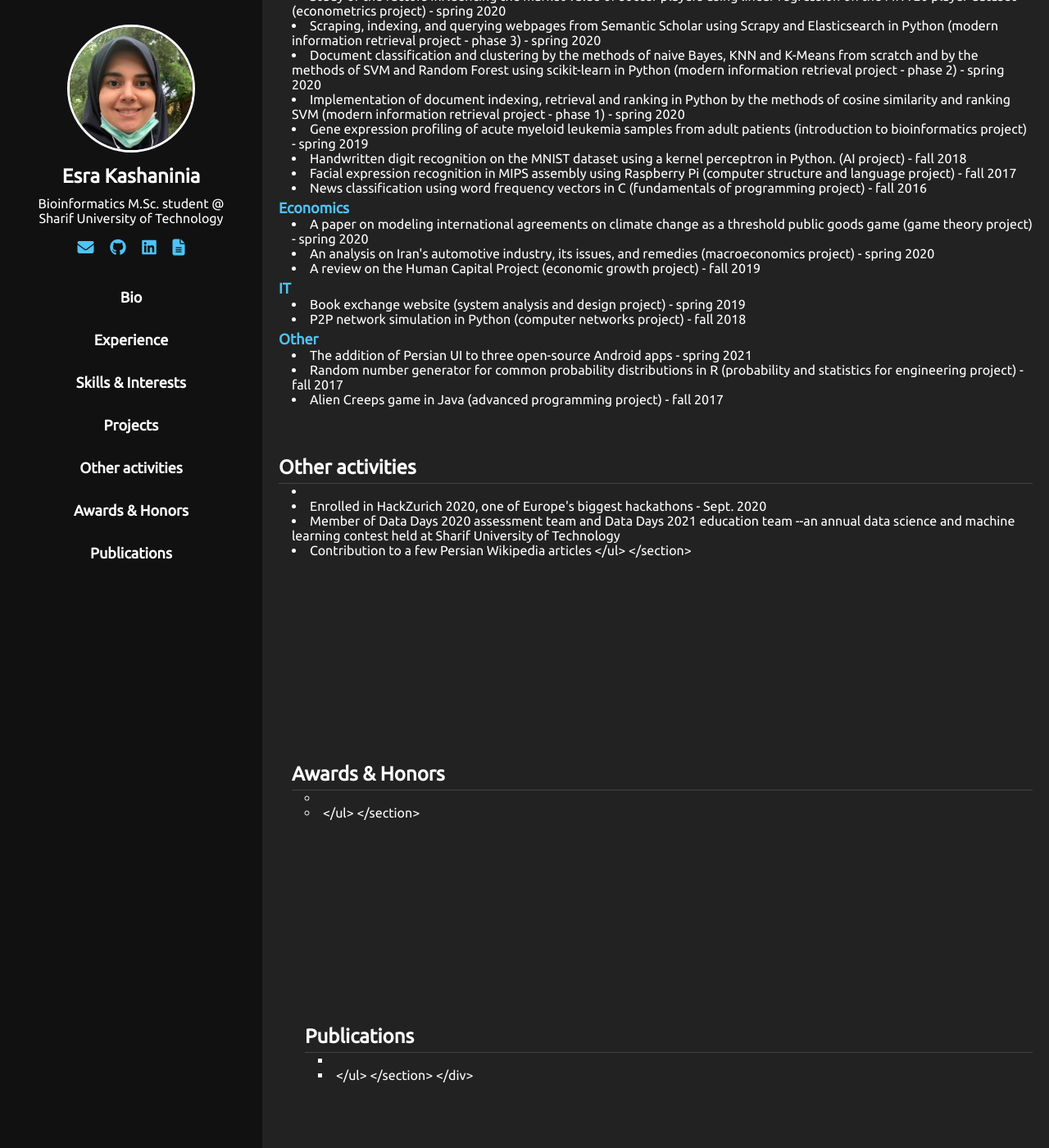
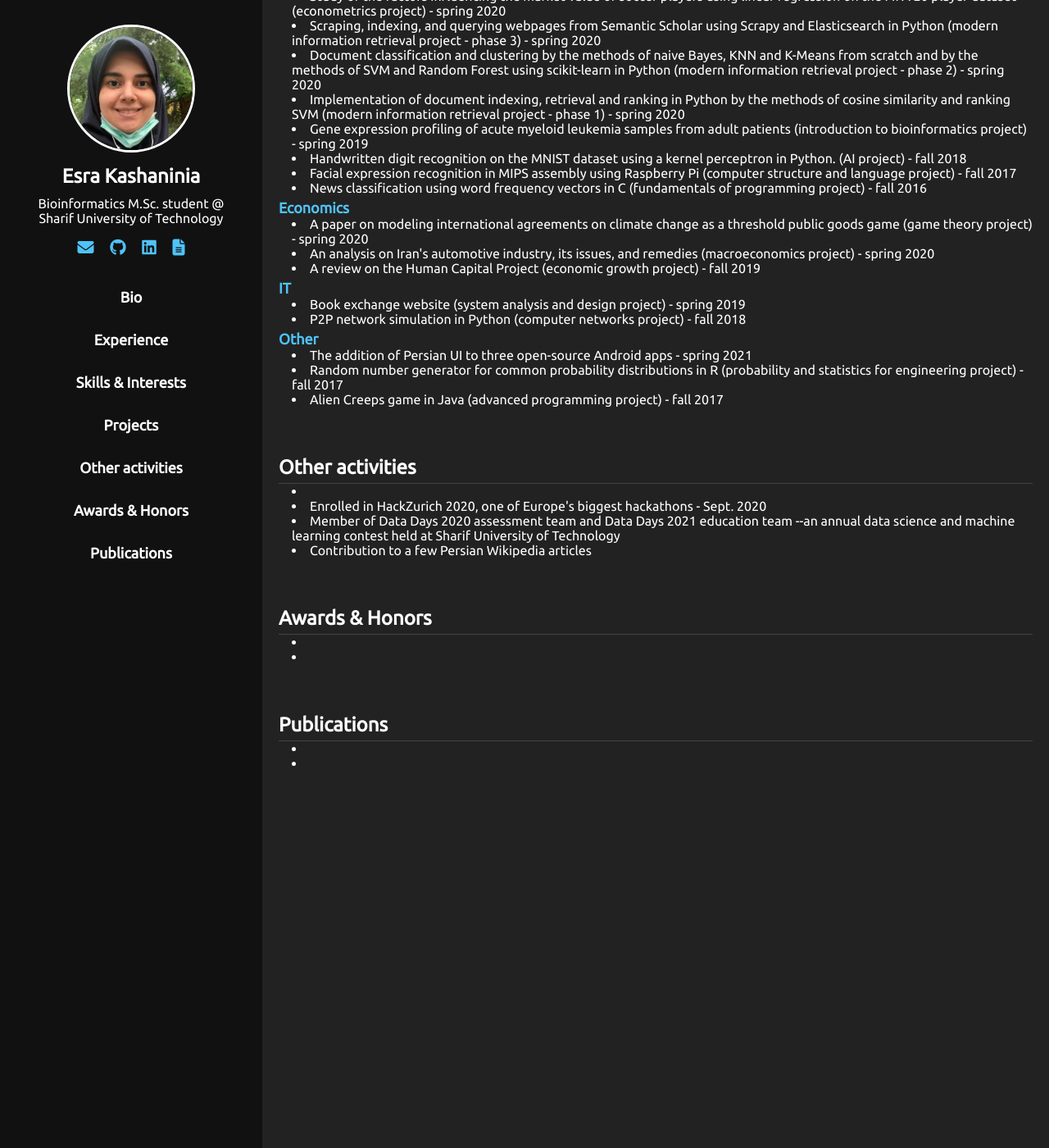
Before and after one commit to Esra-K/Esra-K.github.io, a Jekyll site: the page built from index.md, in a window 1280 px wide and 1400 px high, scrolled down 772 px. Shown: the whole window at 82% size. Built offline with Jekyll 4.4.1, drawn with Linux system fonts in a browser that asks for light colours.

Commit message:
refined previous commit

```diff
--- a/index.md
+++ b/index.md
@@ -69,10 +69,13 @@ layout: default
   <section id="extracurricular">
     <h2>Other activities</h2>
     <ul>
-<li>
+<li> </li>
 <li> Enrolled in HackZurich 2020, one of Europe's biggest hackathons - Sept. 2020
+</li>
 <li> Member of Data Days 2020 assessment team and Data Days 2021 education team  --an annual data science and machine learning contest held at Sharif University of Technology
+</li>
 <li> Contribution to a few Persian Wikipedia articles
+</li>
 </ul>
   </section>
 
@@ -80,7 +83,9 @@ layout: default
   <h2> Awards & Honors </h2>
   <ul>
   <li>
+  </li>
   <li>
+  </li>
   </ul>
   </section>
 
@@ -88,7 +93,9 @@ layout: default
   <h2> Publications </h2>
   <ul>
   <li>
+  </li>
   <li>
+  </li>
   </ul>
   </section>
 </div>
```
Also changed, not shown: 1 other file.
